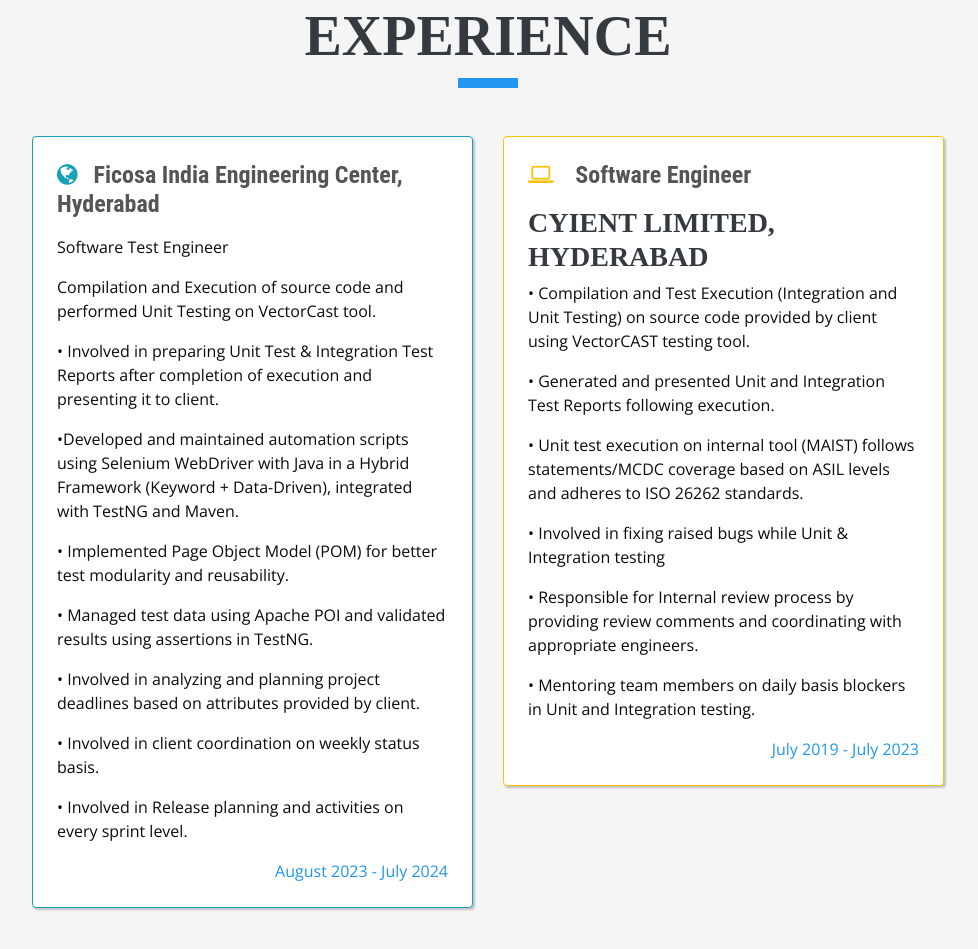
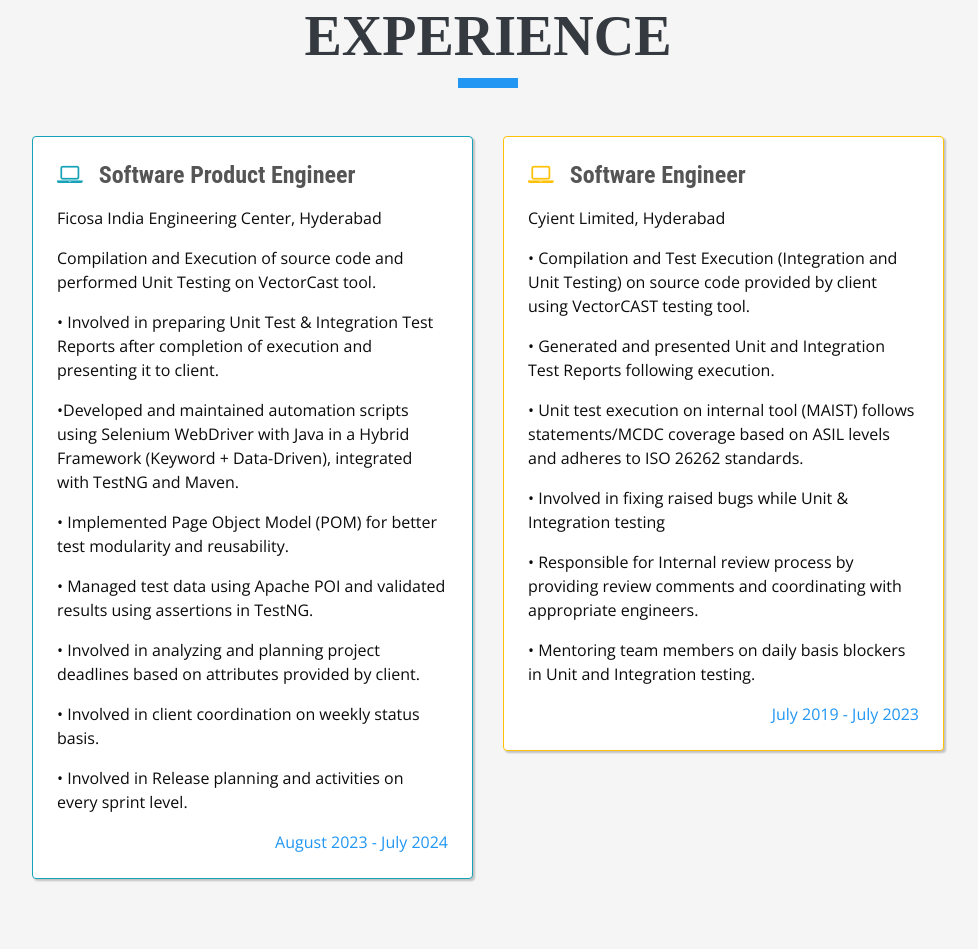
Before and after one commit to chandan0393/chandan.portfolio, a plain HTML site: page index.html in a window 1280 px wide. Shown: the part 845-1794 px from the top of the page, without its empty margins (288-1266 px from the left). Drawn offline with nearby package versions, Linux system fonts and the light colour scheme; a web font is replaced by a local one.

Commit message:
Add files via upload

```diff
--- a/index.html
+++ b/index.html
@@ -162,7 +162,7 @@
               <div class="resume-item col-md-6 col-sm-12 " >
                 <div class="card mx-0 p-4 mb-5" style="border-color: #17a2b8; box-shadow: 2px 2px 2px rgba(0, 0, 0, 0.21);">
                   <div class=" resume-content mr-auto">
-                      <h4 class="mb-3"><i class="fa fa-globe mr-3 text-info"></i>Ficosa India Engineering Center, Hyderabad</h4><p>Software Test Engineer</p>
+                      <h4 class="mb-3"><i class="fa fa-laptop mr-3 text-info"></i>Software Product Engineer</h4><p>Ficosa India Engineering Center, Hyderabad</p>
                       <p>Compilation and Execution of source code and performed Unit Testing on VectorCast tool.</p>
 <p> • Involved in preparing Unit Test & Integration Test Reports after completion of execution and
 presenting it to client.</p>
@@ -182,8 +182,8 @@
               <div class="resume-item col-md-6 col-sm-12">
                 <div class="card mx-0 p-4 mb-5" style="border-color: #ffc107; box-shadow: 2px 2px 2px rgba(0, 0, 0, 0.21);">
                   <div class="resume-content mr-auto">
-                      <h4 class="mb-3"><i class="fa fa-laptop mr-3 text-warning"></i>  Software Engineer</h4>
-                      <h3>Cyient Limited, Hyderabad</h3>
+                      <h4 class="mb-3"><i class="fa fa-laptop mr-3 text-warning"></i>Software Engineer</h4>
+                      <p>Cyient Limited, Hyderabad</p>
                       <p>• Compilation and Test Execution (Integration and Unit Testing) on source code provided by
 client using VectorCAST testing tool.</p>
 <p>• Generated and presented Unit and Integration Test Reports following execution.</p>
```
